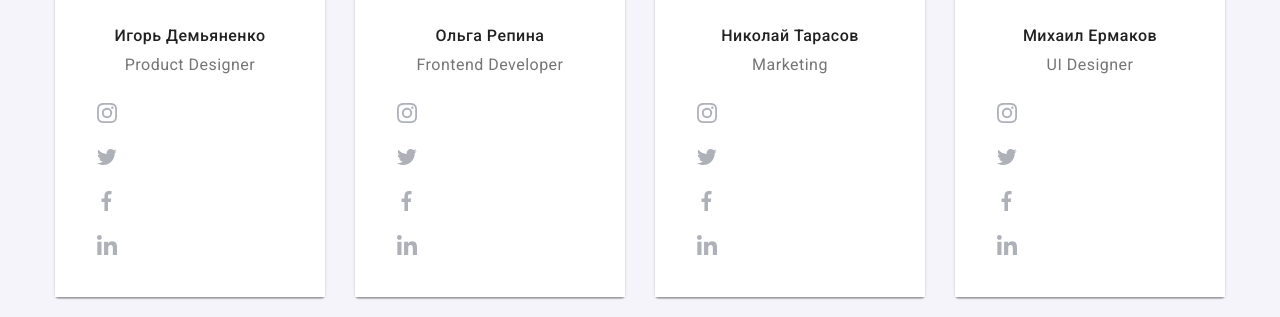
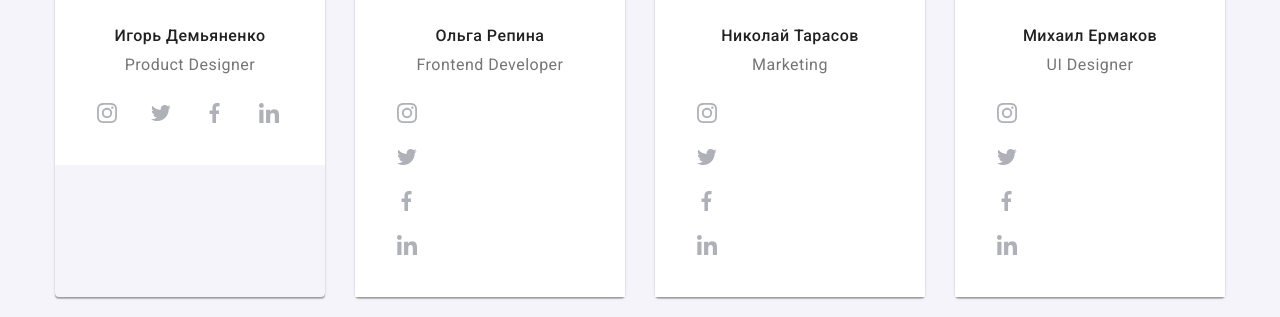
Before and after one commit to Kondes/goit-markup-hw-07, a plain HTML site: page index.html in a window 1280 px wide. Shown: the part 2044-2361 px from the top of the page. Drawn offline with nearby package versions, Linux system fonts and the light colour scheme.

Commit message:
flexbox not work

```diff
--- a/index.html
+++ b/index.html
@@ -170,7 +170,7 @@
               <div class="name">
                 <h3 class="team-name">Игорь Демьяненко</h3>
                 <p class="team-profil" lang="en">Product Designer</p>
-                <ul class="list">
+                <ul class="list list-ic-svg">
                   <li class="list-icon-svg">
                     <a class="link icon-list-team" href="">
                       <svg class="team-svg">
--- a/sass/components/_our-team.scss
+++ b/sass/components/_our-team.scss
@@ -22,6 +22,11 @@
 .list-icon-svg:not(:last-child) {
   margin-right: 10px;
 }
+
+.list-ic-svg {
+  display: flex;
+}
+
 .jobs {
   padding-top: 94px;
   padding-bottom: 94px;
```
Also changed, not shown: css/main.css, css/main.min.css, 2 other files.
